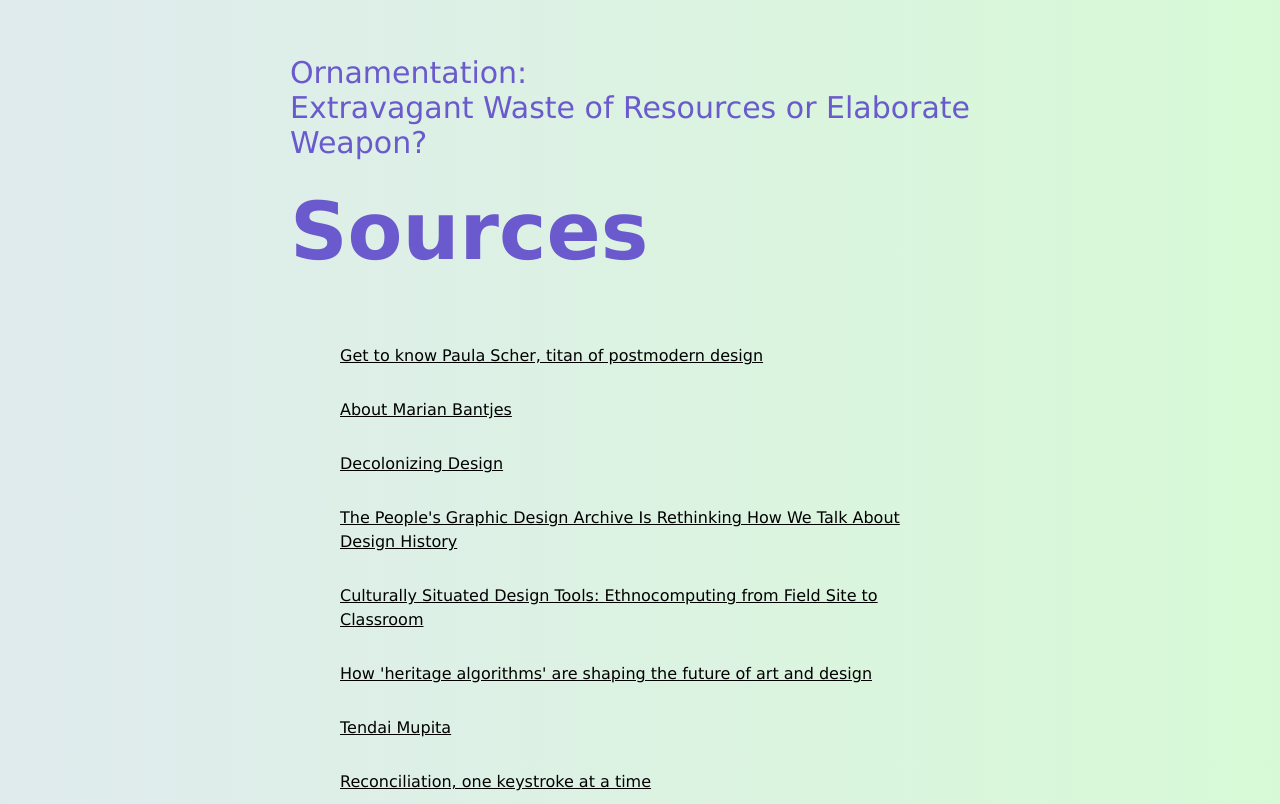
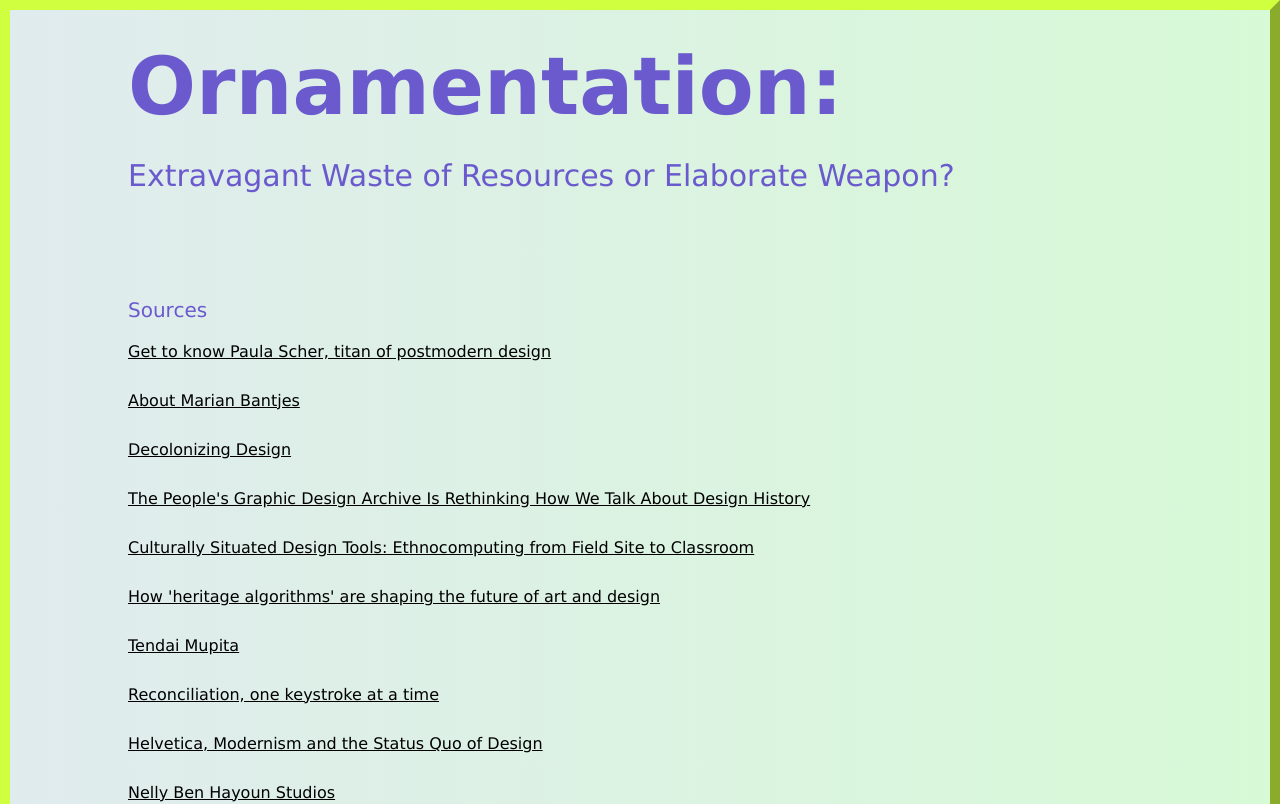
Before and after one commit to sidifazio/Alt-Sources, a plain HTML site: page Alt-Sources/index.html in a window 1280 px wide. Shown: the top 804 px of the page. Drawn offline with Linux system fonts and the light colour scheme; a web font is replaced by a local one.

Commit message:
Add files via upload

```diff
--- a/Alt-Sources/css/style.css
+++ b/Alt-Sources/css/style.css
@@ -1,23 +1,24 @@
 body {
     margin: 0;
-    padding: 0;
+    padding: 0px;
     background-image: linear-gradient(90deg, rgb(224, 235, 238), rgb(215, 250, 214));
+    background-repeat: no-repeats;
+    background-size: cover;
     color: slateblue;
+    border: 10px outset rgb(207, 255, 63);
 }
 
 a {
     color: black;
     font-family:'Lucida Sans', 'Lucida Sans Regular', 'Lucida Grande', 'Lucida Sans Unicode', Geneva, Verdana, sans-serif;
     font-size: 12pt;
-    width: 600px;
+    width: 80vw;
     margin: auto;
     padding-bottom: 30px;
-    line-height: 24px;
 }
 
 .sources {
     max-width: 80vw;
-    width: 700px;
     margin: auto;
     display: flex;
     flex-direction: column;
@@ -30,8 +31,8 @@
 
 h1 {
     font-size: 60pt;
-    margin-top: 0;
     font-family:'Lucida Sans', 'Lucida Sans Regular', 'Lucida Grande', 'Lucida Sans Unicode', Geneva, Verdana, sans-serif;
+    margin: 0;
 }
 
 h2 {
@@ -39,3 +40,10 @@
     font-size: 30px;
     font-family:'Lucida Sans', 'Lucida Sans Regular', 'Lucida Grande', 'Lucida Sans Unicode', Geneva, Verdana, sans-serif;
 }
+
+h3 {
+    font-weight: normal;
+    font-size: 20px;
+    font-family:'Lucida Sans', 'Lucida Sans Regular', 'Lucida Grande', 'Lucida Sans Unicode', Geneva, Verdana, sans-serif;
+    padding-top: 60px;
+}
--- a/Alt-Sources/index.html
+++ b/Alt-Sources/index.html
@@ -8,8 +8,8 @@
     </head>
     <body>
         <section class="sources">
-            <h2>Ornamentation: <br><span class="subheader">Extravagant Waste of Resources or Elaborate Weapon?</span></h2>
-        <h1>Sources</h1>
+            <h1>Ornamentation:</h2><h2>Extravagant Waste of Resources or Elaborate Weapon?</h2>
+        <h3>Sources</h3>
         <a href="https://99designs.com/blog/famous-design/paula-scher-titan-of-postmodern-design/" target="_blank">Get to know Paula Scher, titan of postmodern design</a>
 
         <a href="https://bantjes.com/about/" target="_blank">About Marian Bantjes</a>
```
